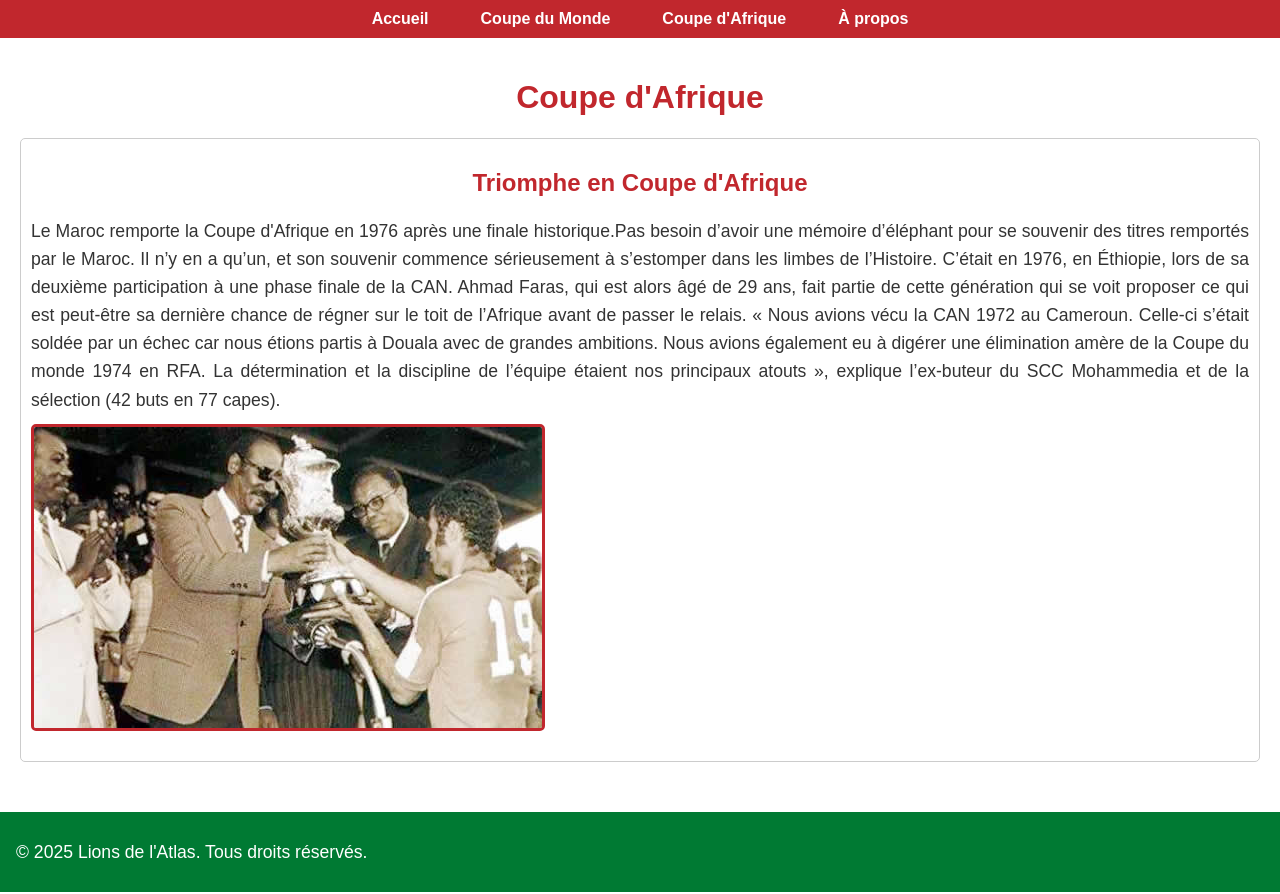
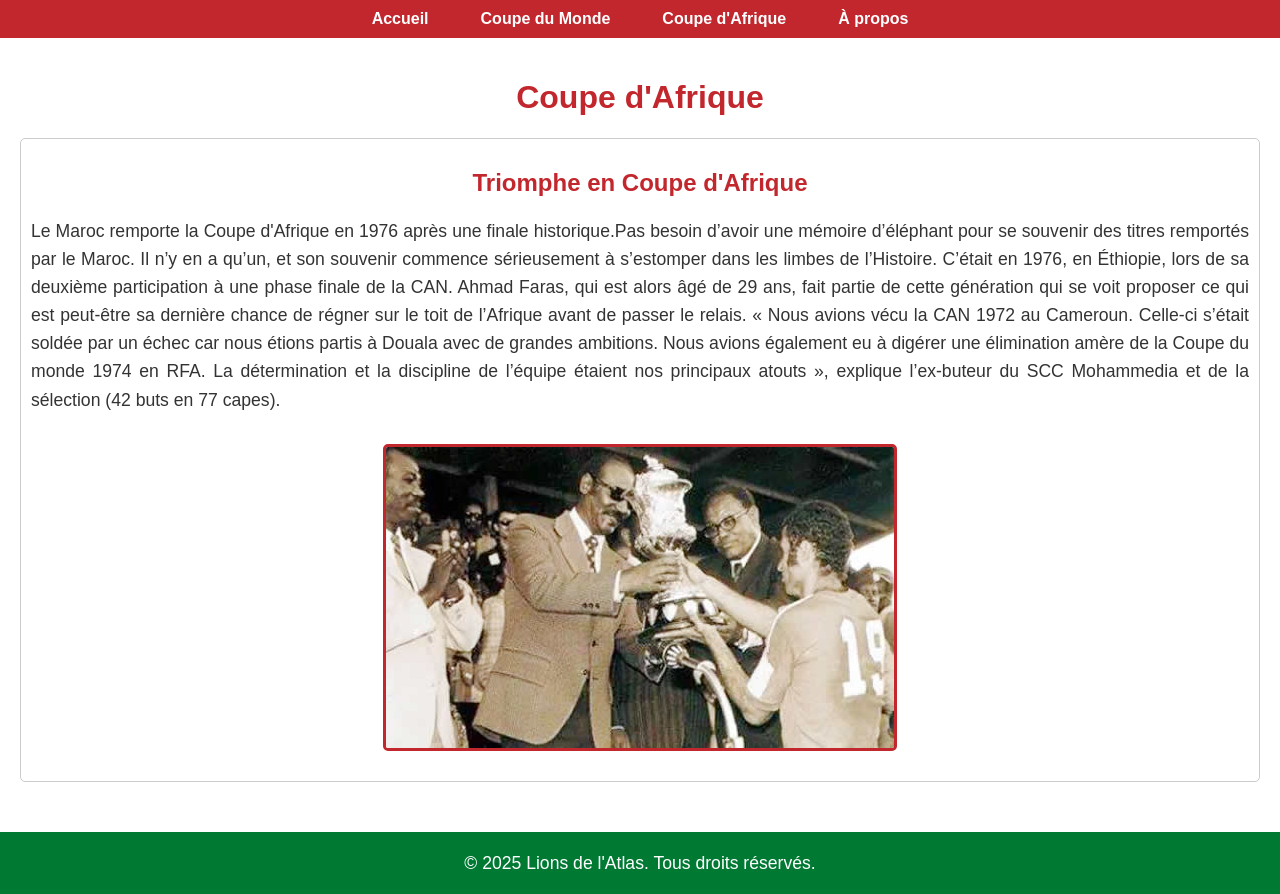
Before and after one commit to wa1ssim123/web-anvancer, a Next.js app: page /events/africancup in a window 1280 px wide. Built offline with nearby package versions, Linux system fonts and the light colour scheme.

Commit message:
semaine3.4.4

```diff
--- a/components/EventCard.jsx
+++ b/components/EventCard.jsx
@@ -1,9 +1,30 @@
 export default function EventCard({ title, description, image }) {
-    return (
-      <div style={{ border: '1px solid #ccc', padding: '10px', margin: '10px 0', borderRadius: '5px', textAlign: 'center' }}>
-        <h2>{title}</h2>
-        <p>{description}</p>
-        <img src={image} alt={title} style={{ maxWidth: '100%', borderRadius: '5px', marginTop: '10px' }} />
+  return (
+    <div
+      style={{
+        border: '1px solid #ccc',
+        padding: '10px',
+        margin: '10px 0',
+        borderRadius: '5px',
+        textAlign: 'center',
+      }}
+    >
+      <h2>{title}</h2>
+      <p>{description}</p>
+      <div
+        style={{
+          display: 'flex',
+          justifyContent: 'center',
+          alignItems: 'center',
+          marginTop: '10px',
+        }}
+      >
+        <img
+          src={image}
+          alt={title}
+          style={{ maxWidth: '100%', borderRadius: '5px' }}
+        />
       </div>
-    );
-  }
+    </div>
+  );
+}
--- a/components/styles/Footer.module.css
+++ b/components/styles/Footer.module.css
@@ -1,6 +1,11 @@
 .footer {
-    background-color: #007a33; /* Vert */
-    color: white;
-    text-align: center;
-    padding: 1rem;
-  }
+  background-color: #007a33;
+  color: white;
+  text-align: center;
+  display: flex;
+  justify-content: center;
+  align-items: center;
+  height: 30px;
+  font-family: Arial, sans-serif;
+  font-size: 1rem;
+}
```
